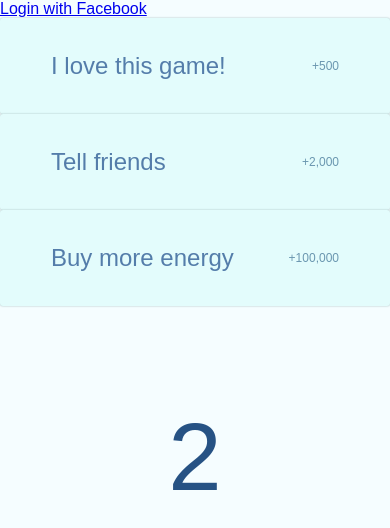
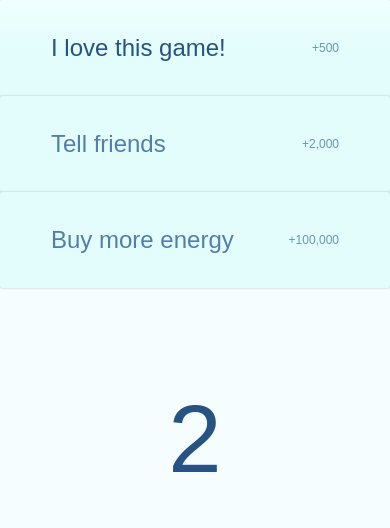
Before and after one commit to cypressf/energy-game, a website: page public/index.html in a window 390 px wide. Drawn offline with Linux system fonts and the light colour scheme.

Commit message:
mobile viewport and simplified html

```diff
--- a/public/index.html
+++ b/public/index.html
@@ -3,18 +3,14 @@
 <head>
     <title>Game</title>
     <link rel="stylesheet" href="style.css">
-
+    <meta name="viewport" content="width=device-width, initial-scale = 1.0, user-scalable = no">
 </head>
 <body>
-    <a href="/auth/facebook">Login with Facebook</a>
-
     <button id="like"><div class="button-width">I love this game! <span class="details">+500</span></div></button>
     <button id="invite"><div class="button-width">Tell friends <span class="details">+2,000</span></div></button>
     <button id="purchase"><div class="button-width">Buy more energy <span class="details">+100,000</span></div></button>
 
-    <div id="wrapper">
     <p id="energy">1</p>
-    </div>
 
     <script src="game.js"></script>
 </body>
```
